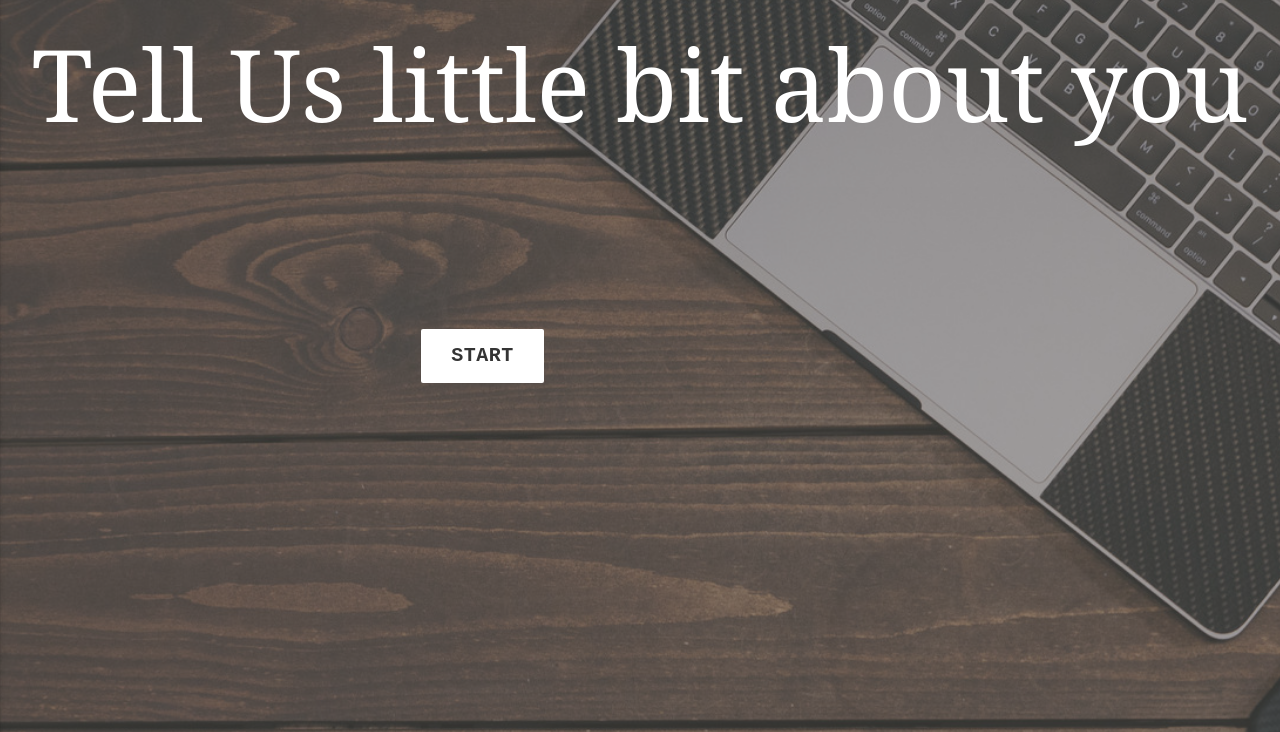
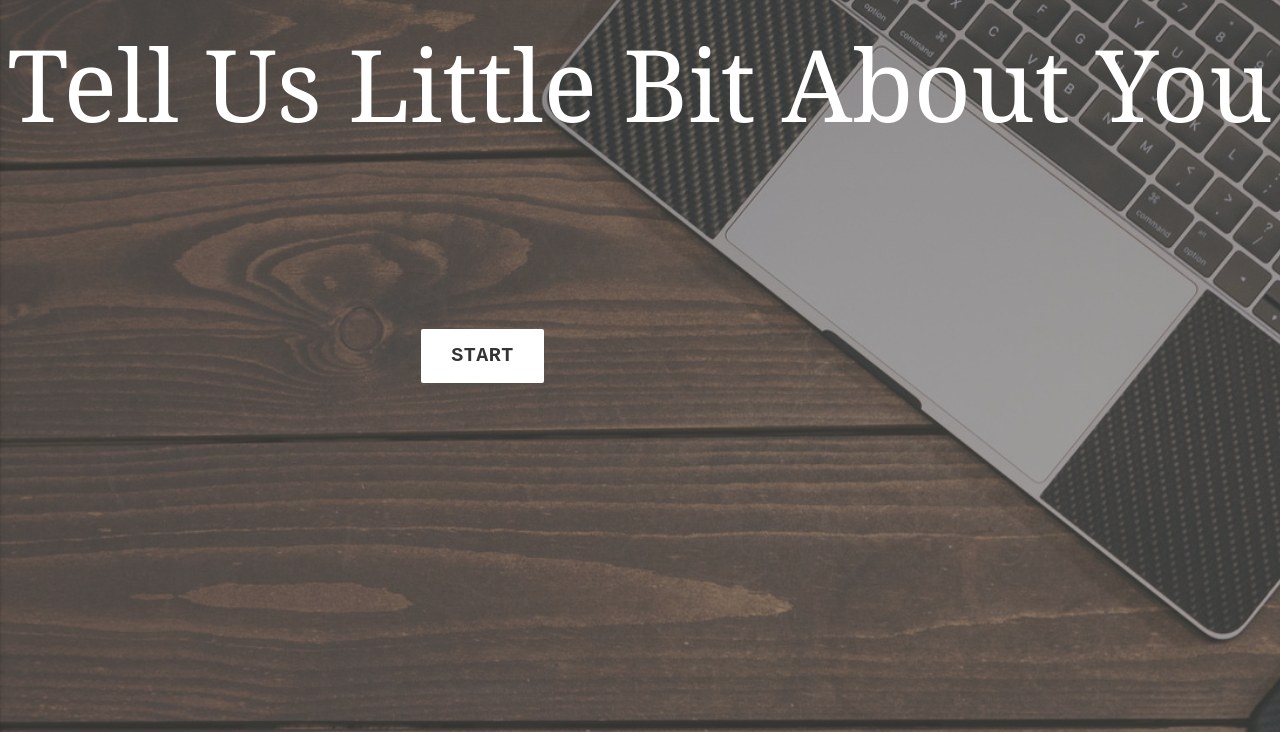
Before and after one commit to raianazaman/Project-1-Tech-Solution, a plain HTML site: page Qus.html in a window 1280 px wide. Shown: the part 68-800 px from the top of the page. Drawn offline with nearby package versions, Linux system fonts and the light colour scheme.

Commit message:
some bugs fixed

```diff
--- a/Qus.html
+++ b/Qus.html
@@ -56,7 +56,7 @@
 
     <section id="introSection">
 
-        <h1 class="center-align" id='header'>Tell Us little bit about you</h1>
+        <h1 class="center-align" id='header'>Tell Us Little Bit About You</h1>
 
         <div class="row" id="introCard">
             <div class="col s6 offset-s3">
```
